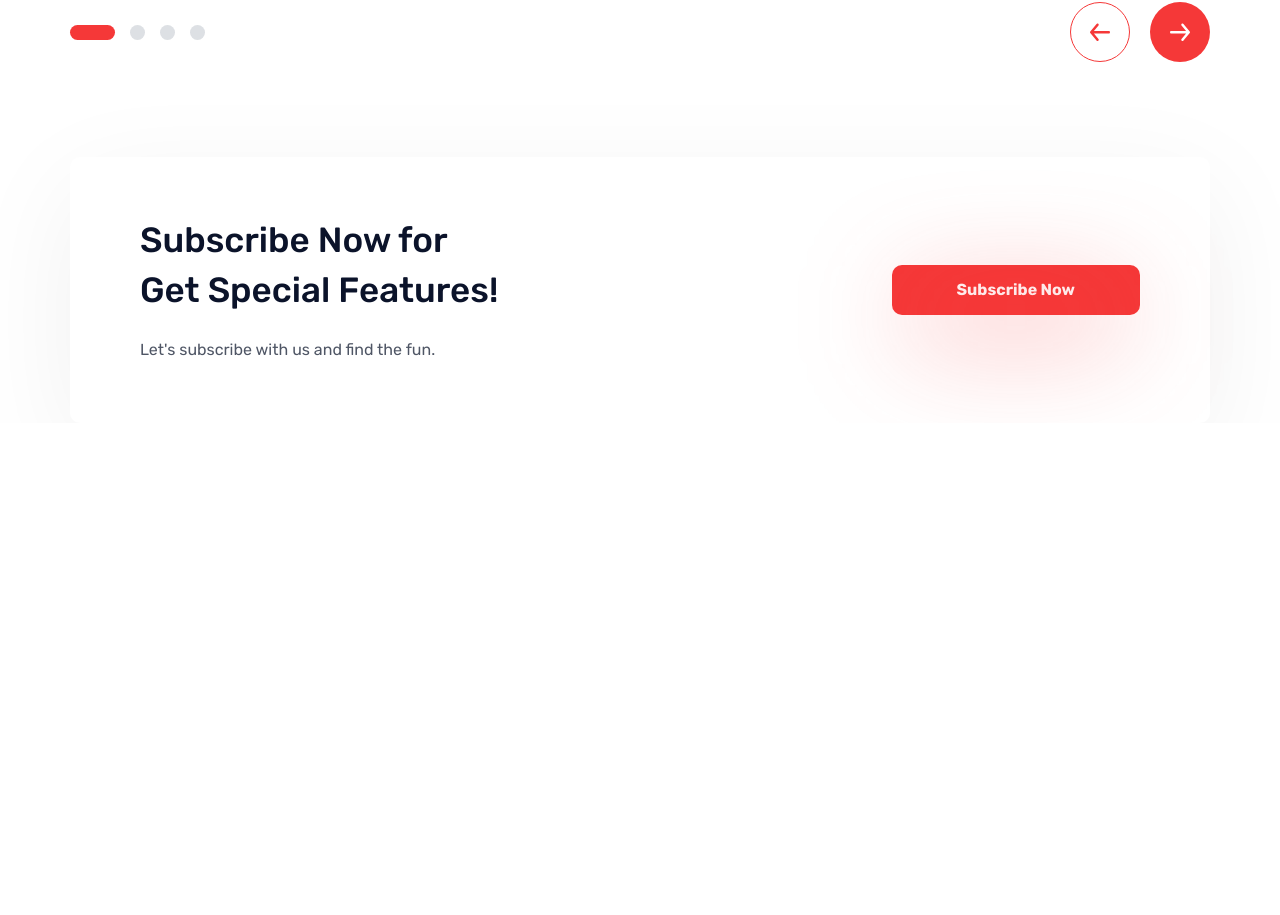
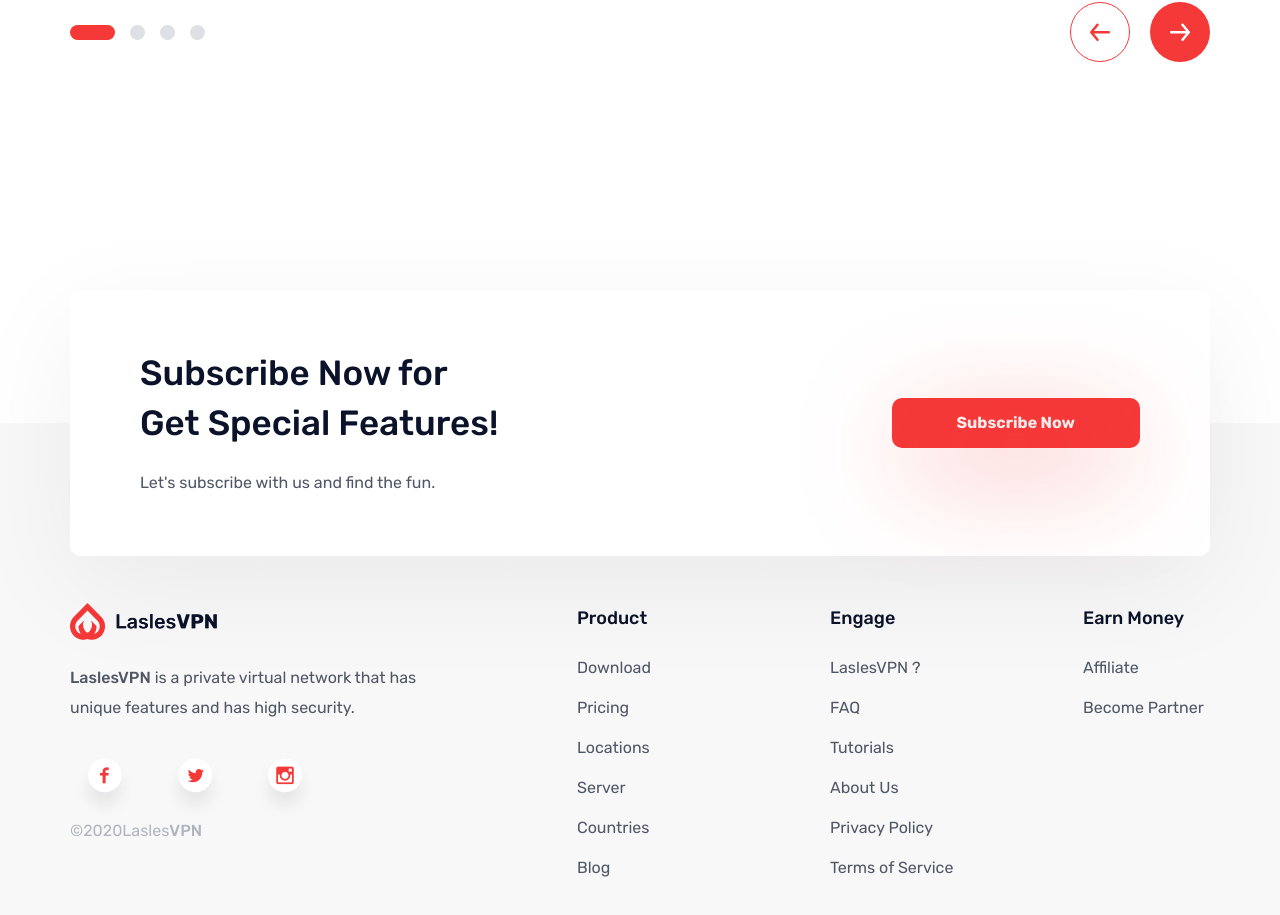
Before and after one commit to Congglee/coding-ui, a Next.js app in the folder lasles-vpn/: page / in a window 1280 px wide. Shown: the part 4434-5349 px from the top of the page. Before the commit the page ends 4857 px from the top, so only its background shows below. Built offline with nearby package versions, Linux system fonts and the light colour scheme.

Commit message:
Lasles vpn footer

```diff
--- a/lasles-vpn/src/app/page.js
+++ b/lasles-vpn/src/app/page.js
@@ -1,5 +1,6 @@
 import CustomerSection from "@/components/customer-section/customer-section";
 import FeatureSection from "@/components/feature-section/feature-section";
+import Footer from "@/components/footer/footer";
 import HeroSection from "@/components/hero-section/hero-section";
 import IntroSection from "@/components/intro-section/intro-section";
 import PartnerSection from "@/components/partner-section/partner-section";
@@ -16,6 +17,7 @@ export default function Home() {
       <PartnerSection />
       <CustomerSection />
       <SubscribeSection />
+      <Footer />
     </>
   );
 }
--- a/lasles-vpn/src/components/customer-section/customer-section.js
+++ b/lasles-vpn/src/components/customer-section/customer-section.js
@@ -103,7 +103,10 @@ export default function CustomerSection() {
                     <div className={styles["customer-top"]}>
                       <div className={styles["customer-info"]}>
                         <div className={styles["customer-avatar"]}>
-                          <img srcSet="./images/avatar.png 2x" alt="" />
+                          <img
+                            srcSet="./images/avatar.png 2x"
+                            alt={customer.name}
+                          />
                         </div>
                         <div className={styles["customer-content"]}>
                           <h3
--- a/lasles-vpn/src/components/feature-section/feature-section.js
+++ b/lasles-vpn/src/components/feature-section/feature-section.js
@@ -25,7 +25,7 @@ export default function FeatureSection() {
       <div className="container">
         <div className={styles["feature-container"]}>
           <div className={styles["feature-image"]}>
-            <img src="./images/feature-image.png" alt />
+            <img src="./images/feature-image.png" alt="Feature image" />
           </div>
           <div className={styles["feature-content"]}>
             <h2 className="heading">We Provide Many Features You Can Use</h2>
@@ -38,7 +38,7 @@ export default function FeatureSection() {
                 <li className={styles["feature-item"]} key={index}>
                   <img
                     src={feature.icon}
-                    alt
+                    alt="Feature icon"
                     className={styles["feature-icon"]}
                   />
                   <span>{feature.text}</span>
--- /dev/null
+++ b/lasles-vpn/src/components/footer/footer.js
@@ -0,0 +1,127 @@
+import Link from "next/link";
+import styles from "./footer.module.css";
+
+export default function Footer() {
+  return (
+    <footer className={styles.footer}>
+      <div className="container">
+        <div className={styles["footer-container"]}>
+          <div className="footer-column">
+            <Link href="/" className={styles["footer-logo"]}>
+              <img srcSet="./images/logo.png 2x" alt="LaslesVPN logo" />
+            </Link>
+            <p className={`text ${styles["footer-desc"]}`}>
+              <span className="text-medium">LaslesVPN</span> is a private
+              virtual network that has unique features and has high security.
+            </p>
+            <div className={styles.social}>
+              <Link href="#" className="social-item">
+                <img srcSet="./images/Facebook.png 2x" alt="Facebook" />
+              </Link>
+              <Link href="#" className="social-item">
+                <img srcSet="./images/Twitter.png 2x" alt="Twitter" />
+              </Link>
+              <Link href="#" className="social-item">
+                <img srcSet="./images/Instagram.png 2x" alt="Instagram" />
+              </Link>
+            </div>
+            <p className={styles.copyright}>
+              ©2020Lasles<span className="text-medium">VPN</span>
+            </p>
+          </div>
+          <div className="footer-column">
+            <h3 className={`heading-small ${styles["footer-heading"]}`}>
+              Product
+            </h3>
+            <ul className={styles["footer-links"]}>
+              <li className={styles["footer-item"]}>
+                <Link href="#" className={styles["footer-link"]}>
+                  Download
+                </Link>
+              </li>
+              <li className={styles["footer-item"]}>
+                <Link href="#" className={styles["footer-link"]}>
+                  Pricing
+                </Link>
+              </li>
+              <li className={styles["footer-item"]}>
+                <Link href="#" className={styles["footer-link"]}>
+                  Locations
+                </Link>
+              </li>
+              <li className={styles["footer-item"]}>
+                <Link href="#" className={styles["footer-link"]}>
+                  Server
+                </Link>
+              </li>
+              <li className={styles["footer-item"]}>
+                <Link href="#" className={styles["footer-link"]}>
+                  Countries
+                </Link>
+              </li>
+              <li className={styles["footer-item"]}>
+                <Link href="#" className={styles["footer-link"]}>
+                  Blog
+                </Link>
+              </li>
+            </ul>
+          </div>
+          <div className="footer-column">
+            <h3 className={`heading-small ${styles["footer-heading"]}`}>
+              Engage
+            </h3>
+            <ul className={styles["footer-links"]}>
+              <li className={styles["footer-item"]}>
+                <Link href="#" className={styles["footer-link"]}>
+                  LaslesVPN ?
+                </Link>
+              </li>
+              <li className={styles["footer-item"]}>
+                <Link href="#" className={styles["footer-link"]}>
+                  FAQ
+                </Link>
+              </li>
+              <li className={styles["footer-item"]}>
+                <Link href="#" className={styles["footer-link"]}>
+                  Tutorials
+                </Link>
+              </li>
+              <li className={styles["footer-item"]}>
+                <Link href="#" className={styles["footer-link"]}>
+                  About Us
+                </Link>
+              </li>
+              <li className={styles["footer-item"]}>
+                <Link href="#" className={styles["footer-link"]}>
+                  Privacy Policy
+                </Link>
+              </li>
+              <li className={styles["footer-item"]}>
+                <Link href="#" className={styles["footer-link"]}>
+                  Terms of Service
+                </Link>
+              </li>
+            </ul>
+          </div>
+          <div className="footer-column">
+            <h3 className={`heading-small ${styles["footer-heading"]}`}>
+              Earn Money
+            </h3>
+            <ul className={styles["footer-links"]}>
+              <li className={styles["footer-item"]}>
+                <Link href="#" className={styles["footer-link"]}>
+                  Affiliate
+                </Link>
+              </li>
+              <li className={styles["footer-item"]}>
+                <Link href="#" className={styles["footer-link"]}>
+                  Become Partner
+                </Link>
+              </li>
+            </ul>
+          </div>
+        </div>
+      </div>
+    </footer>
+  );
+}
--- /dev/null
+++ b/lasles-vpn/src/components/footer/footer.module.css
@@ -0,0 +1,47 @@
+.footer {
+  padding-bottom: 100px;
+  background-color: var(--gray-light-color);
+  padding-top: 180px;
+}
+
+.footer-container {
+  display: grid;
+  grid-template-columns: 3fr 1fr 1fr 1fr;
+  grid-gap: 0 126px;
+}
+
+.footer-logo {
+  margin-bottom: 20px;
+  display: inline-block;
+}
+
+.footer-desc {
+  margin-bottom: 30px;
+}
+
+.footer-heading {
+  margin-bottom: 20px;
+}
+
+.footer-links {
+  list-style-type: none;
+}
+
+.footer-item {
+  margin-bottom: 10px;
+}
+
+.footer-link {
+  color: inherit;
+  line-height: 1.875;
+}
+
+.footer .social {
+  display: flex;
+  align-items: center;
+  gap: 0 20px;
+}
+
+.footer .copyright {
+  color: #afb5c0;
+}
--- a/lasles-vpn/src/components/hero-section/hero-section.js
+++ b/lasles-vpn/src/components/hero-section/hero-section.js
@@ -20,7 +20,7 @@ export default function HeroSection() {
             </Link>
           </div>
           <div className={styles["hero-image"]}>
-            <img srcSet="./images/hero-image.png 2x" alt />
+            <img srcSet="./images/hero-image.png 2x" alt="Hero image" />
           </div>
         </div>
       </div>
--- a/lasles-vpn/src/components/intro-section/intro-section.js
+++ b/lasles-vpn/src/components/intro-section/intro-section.js
@@ -7,7 +7,7 @@ export default function IntroSection() {
         <div className={styles["intro-container"]}>
           <div className={styles["intro-item"]}>
             <div className={styles["intro-icon"]}>
-              <img srcSet="./images/user.png 2x" alt />
+              <img srcSet="./images/user.png 2x" alt="User icon" />
             </div>
             <div className={styles["intro-info"]}>
               <h3 className={styles["intro-title"]}>90+</h3>
@@ -16,7 +16,7 @@ export default function IntroSection() {
           </div>
           <div className={styles["intro-item"]}>
             <div className={styles["intro-icon"]}>
-              <img srcSet="./images/location.png 2x" alt />
+              <img srcSet="./images/location.png 2x" alt="Location icon" />
             </div>
             <div className={styles["intro-info"]}>
               <h3 className={styles["intro-title"]}>30+</h3>
@@ -25,7 +25,7 @@ export default function IntroSection() {
           </div>
           <div className={styles["intro-item"]}>
             <div className={styles["intro-icon"]}>
-              <img srcSet="./images/server.png 2x" alt />
+              <img srcSet="./images/server.png 2x" alt="Server icon" />
             </div>
             <div className={styles["intro-info"]}>
               <h3 className={styles["intro-title"]}>50+</h3>
--- a/lasles-vpn/src/components/partner-section/partner-section.js
+++ b/lasles-vpn/src/components/partner-section/partner-section.js
@@ -15,7 +15,7 @@ export default function PartnerSection() {
         <div className={styles["partner-container"]}>
           {partners.map((partner, index) => (
             <div className="partner-item" key={index}>
-              <img srcSet={partner + " 2x"} alt />
+              <img srcSet={partner + " 2x"} alt="Partner logo" />
             </div>
           ))}
         </div>
--- a/lasles-vpn/src/components/subscribe-section/subscribe-section.js
+++ b/lasles-vpn/src/components/subscribe-section/subscribe-section.js
@@ -3,7 +3,7 @@ import styles from "./subscribe-section.module.css";
 
 export default function SubscribeSection() {
   return (
-    <section className="subscribe">
+    <section className={styles.subscribe}>
       <div className="container">
         <div className={styles["subscribe-container"]}>
           <div className={styles["subscribe-content"]}>
--- a/lasles-vpn/src/components/subscribe-section/subscribe-section.module.css
+++ b/lasles-vpn/src/components/subscribe-section/subscribe-section.module.css
@@ -11,3 +11,9 @@
 .subscribe-content {
   max-width: 370px;
 }
+
+@media screen and (min-width: 1024px) {
+  .subscribe {
+    transform: translateY(50%);
+  }
+}
```
Also changed, not shown: lasles-vpn/src/components/plan-section/plan-section.js (+4 -4 lines).
